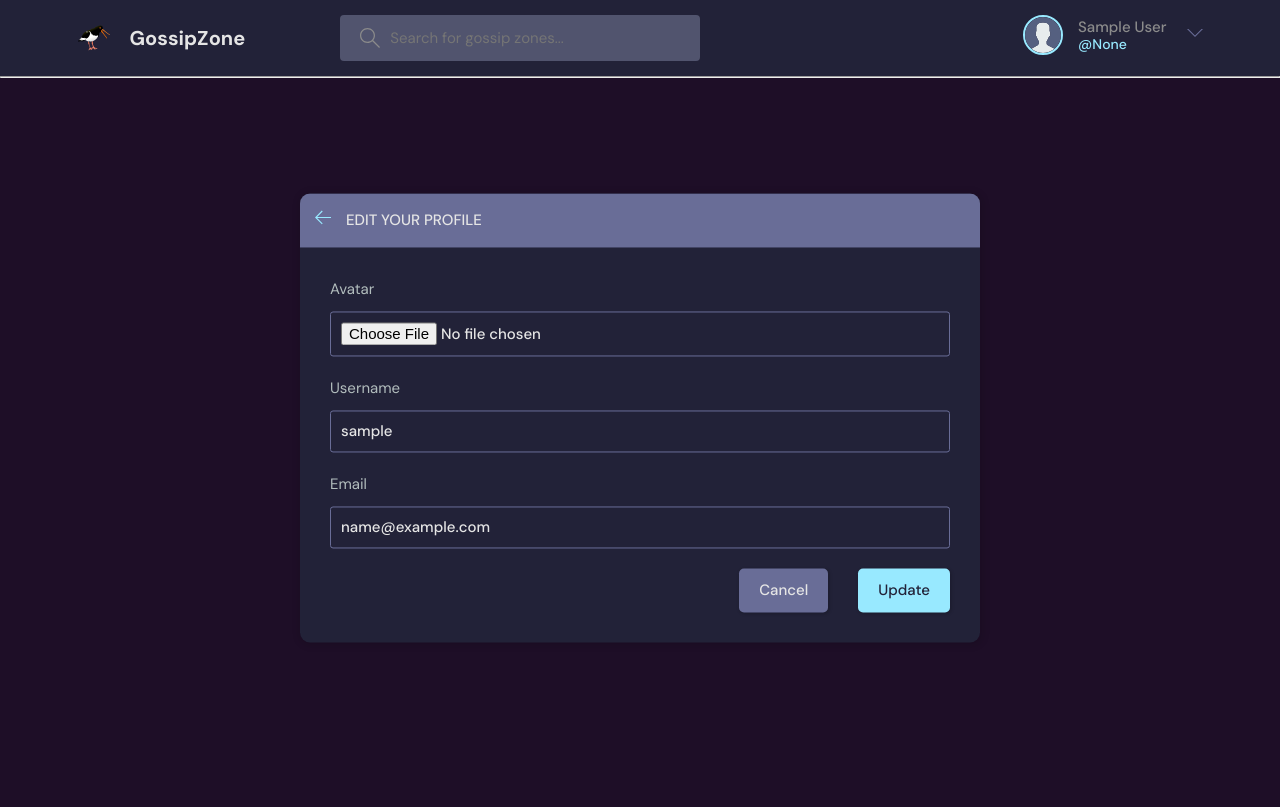
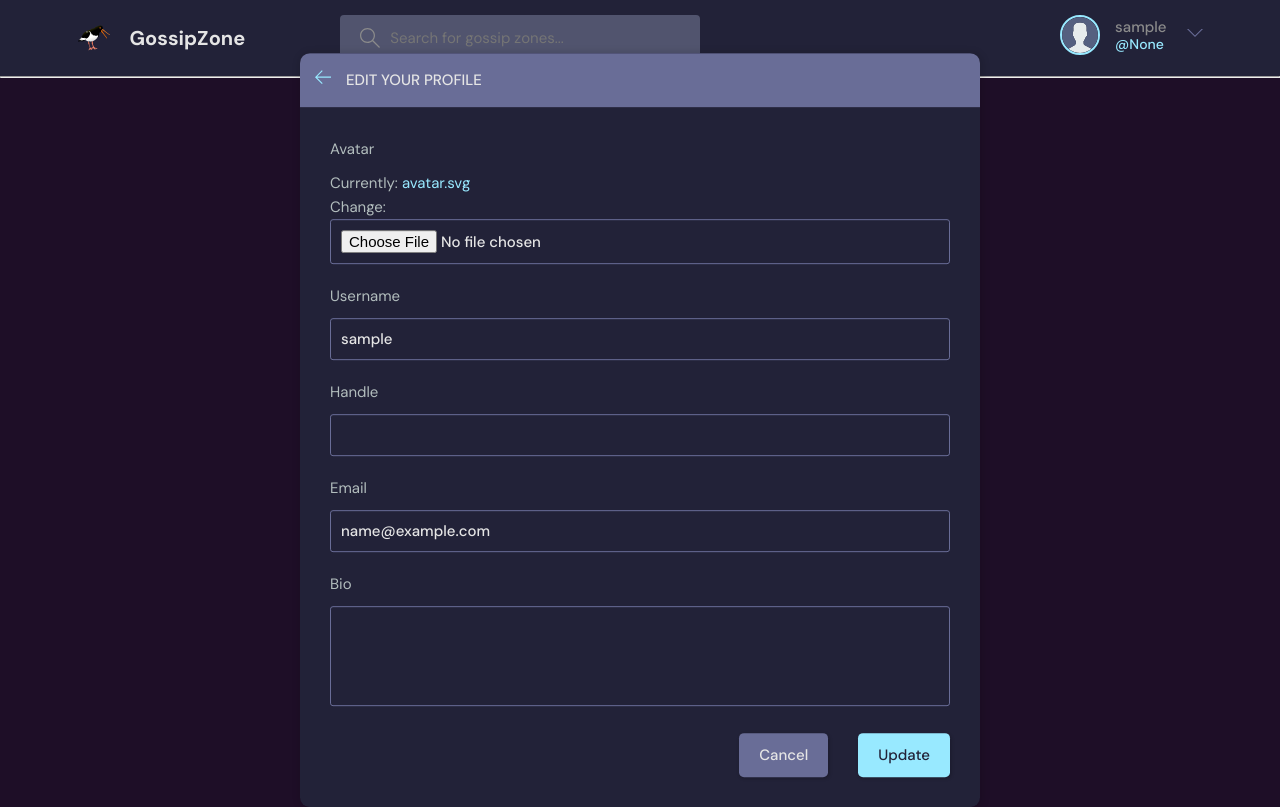
Before and after one commit to muratcanakcay/Django-App, a Django app: page /update-user/ in a window 1280 px wide. Before the commit the page ends 642 px from the top, so only its background shows below. Run offline with Django 4.2, Linux system fonts and the light colour scheme; the visitor is signed in with stand-in values (Sample User, id 1).

Commit message:
fix update form

```diff
--- a/gossipzone/base/forms.py
+++ b/gossipzone/base/forms.py
@@ -1,5 +1,12 @@
 from django.forms import ModelForm
+from django.contrib.auth.forms import UserCreationForm
 from .models import Zone, User
+
+
+class MyUserCreationForm(UserCreationForm):
+    class Meta:
+        model = User
+        fields = ['username', 'handle', 'email', 'password1', 'password2']
 
 class ZoneForm(ModelForm):
     class Meta:
@@ -10,4 +17,4 @@
 class UserForm(ModelForm):
     class Meta:
         model = User
-        fields = ['username', 'email']
+        fields = ['avatar', 'username', 'handle', 'email', 'bio']
--- a/gossipzone/base/models.py
+++ b/gossipzone/base/models.py
@@ -2,7 +2,6 @@
 from django.contrib.auth.models import AbstractUser
 
 class User(AbstractUser):
-    name = models.CharField(max_length=200, null=True)
     handle = models.CharField(max_length=200, null=True)
     email = models.EmailField(unique=True, null=True)
     bio = models.TextField(null=True)
--- a/gossipzone/base/templates/base/login_register.html
+++ b/gossipzone/base/templates/base/login_register.html
@@ -44,11 +44,13 @@
     {% else %}
     <div class="container">
         <div class="layout__box">
+
             <div class="layout__boxHeader">
                 <div class="layout__boxTitle">
                     <h3>Register</h3>
                 </div>
             </div>
+
             <div class="layout__body">
                 <h2 class="auth__tagline">Get Ready to Gossip!</h2>
 
@@ -56,7 +58,7 @@
                     {% csrf_token %}
 
                     {% for field in form %}
-                <div class="form__group form__group">
+                    <div class="form__group">
                         <label for="zone_name">{{field.label}}</label>
                         {{field}}
                     </div>
--- a/gossipzone/base/templates/base/profile.html
+++ b/gossipzone/base/templates/base/profile.html
@@ -14,7 +14,7 @@
         </div>
         </div>
         <div class="profile__info">
-        <h3>{{user.name}}</h3>
+        <h3>{{user.username}}</h3>
         <p>@{{user.handle}}</p>
         {% if request.user == user %}
         <a href="{% url 'update-user' %}" class="btn btn--main btn--pill">Edit Profile</a>
--- a/gossipzone/base/templates/base/update_user.html
+++ b/gossipzone/base/templates/base/update_user.html
@@ -19,12 +19,8 @@
                 </div>
             </div>
             <div class="layout__body">
-                <form class="form" action="" method="POST">
+                <form class="form" action="" method="POST" enctype="multipart/form-data">
                     {% csrf_token %}
-                    <div class="form__group">
-                        <label for="profile_pic">Avatar</label>
-                        <input id="profile_pic" name="profile_pic" type="file" />
-                    </div>
 
                     {% for field in form %}
                     <div class="form__group">
--- a/gossipzone/base/templates/base/zones_component.html
+++ b/gossipzone/base/templates/base/zones_component.html
@@ -5,7 +5,7 @@
         <div class="avatar avatar--small">
             <img src="{{ zone.host.avatar.url }}" />
         </div>
-        <span>@{{zone.host.username}}</span>
+        <span>@{{zone.host.handle}}</span>
         </a>
         <div class="zoneListZone__actions">
         <span>{{zone.created|timesince}}</span>
--- a/gossipzone/base/views.py
+++ b/gossipzone/base/views.py
@@ -3,10 +3,9 @@
 from django.contrib.auth.decorators import login_required
 from django.contrib import messages
 from django.contrib.auth import authenticate, login, logout
-from django.contrib.auth.forms import UserCreationForm
 from django.http import HttpResponse
 from .models import Zone, Topic, Gossip, User
-from .forms import ZoneForm, UserForm
+from .forms import ZoneForm, UserForm, MyUserCreationForm
 
 def loginPage(request):
     page ='login'
@@ -39,10 +38,10 @@
     return redirect('home')
 
 def registerPage(request):
-    form = UserCreationForm()
+    form = MyUserCreationForm()
 
     if request.method == 'POST':
-        form = UserCreationForm(request.POST)
+        form = MyUserCreationForm(request.POST)
         if form.is_valid():
             user = form.save(commit=False)
             user.username = user.username.lower()
@@ -187,7 +186,7 @@
     form = UserForm(instance=user)
 
     if request.method == 'POST':
-        form = UserForm(request.POST, instance=user)
+        form = UserForm(request.POST, request.FILES, instance=user)
         if form.is_valid():
             form.save()
             return redirect('user-profile', pk=user.id)
--- a/gossipzone/templates/navbar.html
+++ b/gossipzone/templates/navbar.html
@@ -27,7 +27,7 @@
             <div class="avatar avatar--medium">
               <img src="{{ request.user.avatar.url }}" />
             </div>
-            <p>{{request.user.name}} <span>@{{request.user.handle}}</span></p>
+            <p>{{request.user.username}} <span>@{{request.user.handle}}</span></p>
           </a>
           <button class="dropdown-button">
             <svg version="1.1" xmlns="http://www.w3.org/2000/svg" width="32" height="32" viewBox="0 0 32 32">
```
Also changed, not shown: gossipzone/base/templates/base/delete_old.html (deleted, +0 -12 lines), gossipzone/base/migrations/0005_remove_user_name.py (added), gossipzone/static/images/admin_avatar_qDAz9XN.jpg (added), gossipzone/static/images/tarantino.jpg (added), gossipzone/static/images/th.jpg (added). Lines whose indentation alone changed are shown as unchanged.
